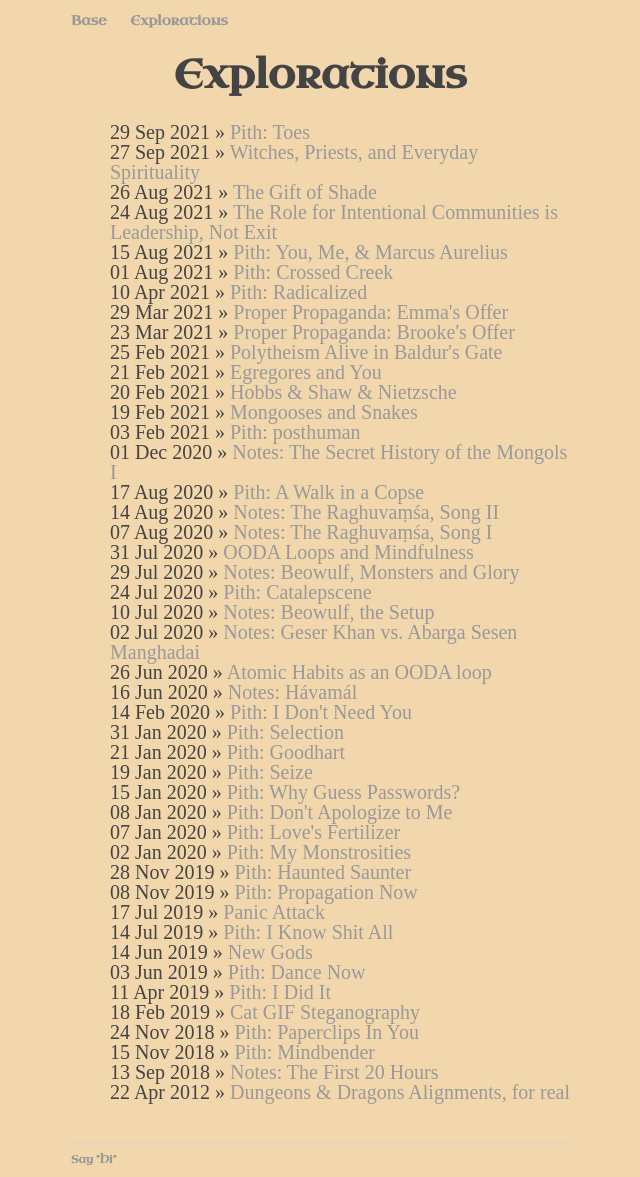
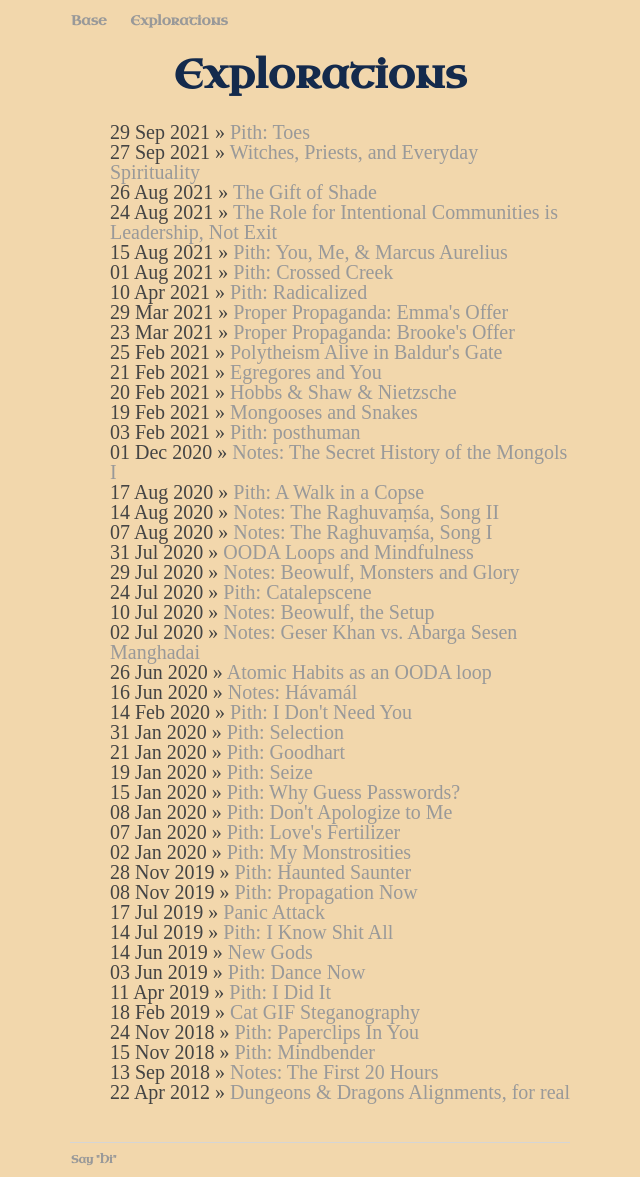
Before and after one commit to ray-dorai/ray-dorai.github.io, a Jekyll site: the page built from explorations/index.html, in a window 1280 px wide. Shown: the whole page, without its empty margins (320-960 px from the left). Built offline with Jekyll 4.4.1, drawn with Linux system fonts in a browser that asks for light colours; some web fonts are replaced.

Commit message:
Update main.css

```diff
--- a/css/main.css
+++ b/css/main.css
@@ -35,6 +35,7 @@ h1 {
     font-family: 'Uncial Antiqua', cursive;
     text-align: center;
     max-width: 50vw;
+    color: #142a4c;
 }
 p {
     font-size: 1.5em;
```
